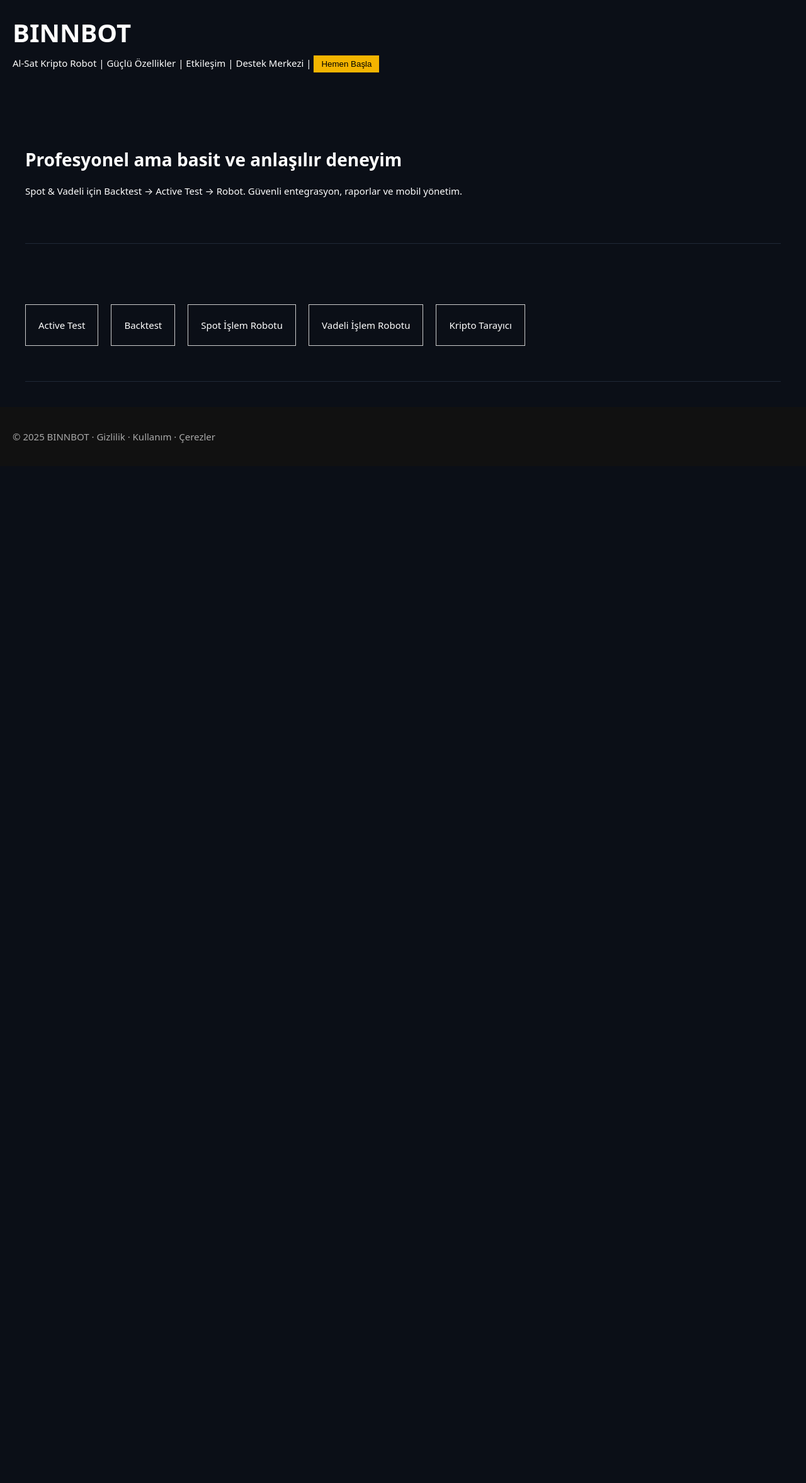
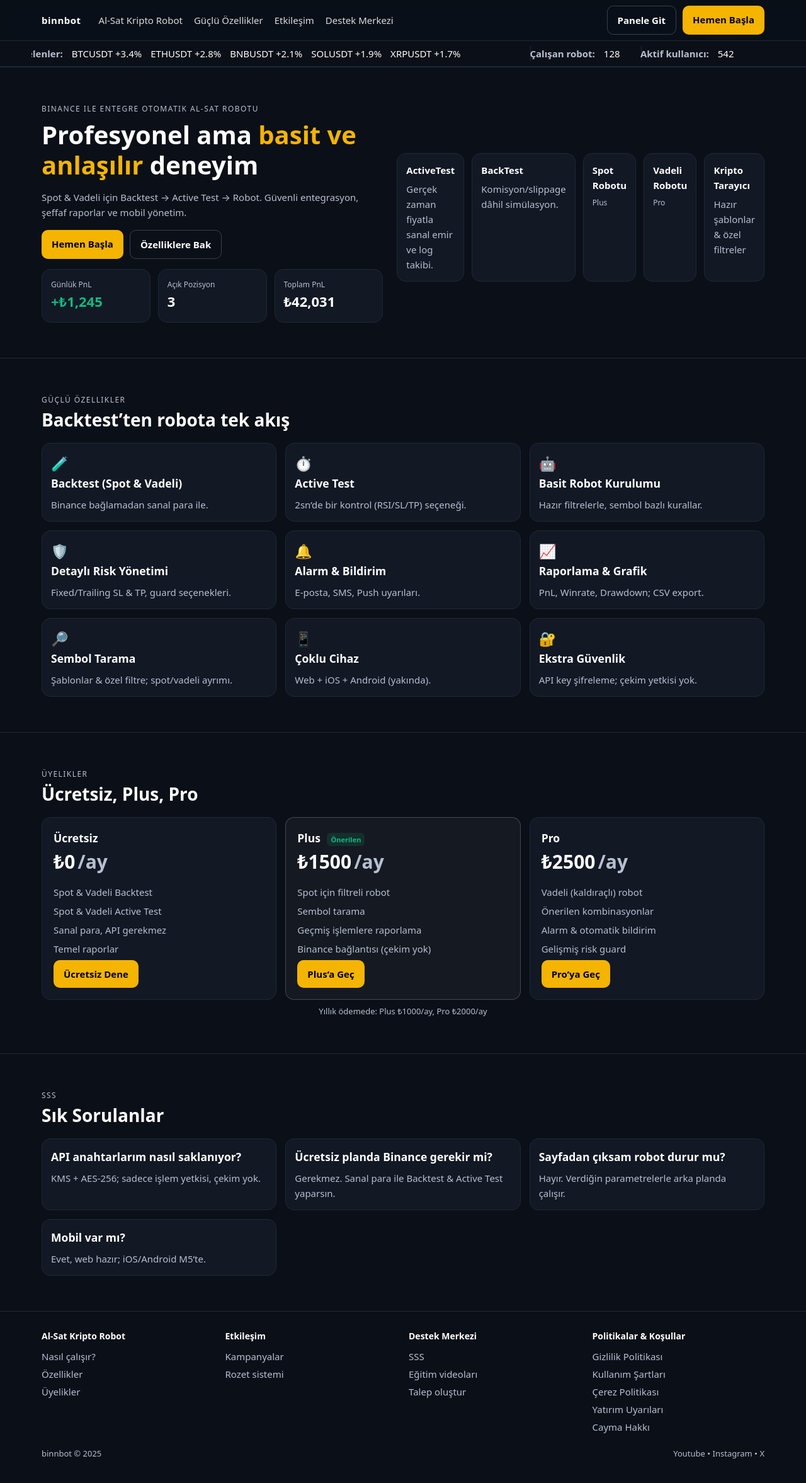
Before and after one commit to itnoyabilisim-commits/BINNBOT, a Next.js app in the folder apps/web/: page / in a window 1280 px wide. Shown: the top 2354 px of the page at 63% size. Before the commit the page ends 800 px from the top, so only its background shows below. Built offline with nearby package versions, Linux system fonts and the light colour scheme.

Commit message:
Update index.js

```diff
--- a/apps/web/pages/index.js
+++ b/apps/web/pages/index.js
@@ -1,36 +1,153 @@
+// apps/web/pages/index.js
+import Header from "../components/Header";
+
 export default function Home() {
   return (
     <div>
-      <header style={{ padding: "20px", background: "#0B0F17", color: "#fff" }}>
-        <h1>BINNBOT</h1>
-        <nav>
-          <a href="#">Al-Sat Kripto Robot</a> |{" "}
-          <a href="#">Güçlü Özellikler</a> |{" "}
-          <a href="#">Etkileşim</a> |{" "}
-          <a href="#">Destek Merkezi</a> |{" "}
-          <button style={{ background: "#F4B400", border: "none", padding: "6px 12px" }}>
-            Hemen Başla
-          </button>
-        </nav>
-      </header>
+      <Header />
 
-      <main style={{ padding: "40px" }}>
-        <section style={{ marginBottom: "40px" }}>
-          <h2>Profesyonel ama basit ve anlaşılır deneyim</h2>
-          <p>Spot & Vadeli için Backtest → Active Test → Robot. Güvenli entegrasyon, raporlar ve mobil yönetim.</p>
-        </section>
+      {/* Hero / Slider */}
+      <section id="whatis">
+        <div className="bb-container bb-hero-grid">
+          <div>
+            <div className="eyebrow">Binance ile entegre otomatik al-sat robotu</div>
+            <h1>Profesyonel ama <span style={{color:"var(--gold)"}}>basit ve anlaşılır</span> deneyim</h1>
+            <p className="lead">Spot & Vadeli için Backtest → Active Test → Robot. Güvenli entegrasyon, şeffaf raporlar ve mobil yönetim.</p>
+            <div style={{display:"flex",gap:10,marginTop:16}}>
+              <a className="btn primary" href="#plans">Hemen Başla</a>
+              <a className="btn ghost" href="#features">Özelliklere Bak</a>
+            </div>
+            <div className="kpis">
+              <div className="kpi"><div className="l">Günlük PnL</div><div className="v" style={{color:"var(--green)"}}>+₺1,245</div></div>
+              <div className="kpi"><div className="l">Açık Pozisyon</div><div className="v">3</div></div>
+              <div className="kpi"><div className="l">Toplam PnL</div><div className="v">₺42,031</div></div>
+            </div>
+          </div>
+          {/* sağda 2 blok */}
+          <div>
+            <div className="grid-tiles">
+              <div className="tile"><h4>ActiveTest</h4><p>Gerçek zaman fiyatla sanal emir ve log takibi.</p></div>
+              <div className="tile"><h4>BackTest</h4><p>Komisyon/slippage dâhil simülasyon.</p></div>
+              <div className="tile"><h4>Spot Robotu</h4><p className="mini">Plus</p></div>
+              <div className="tile"><h4>Vadeli Robotu</h4><p className="mini">Pro</p></div>
+              <div className="tile"><h4>Kripto Tarayıcı</h4><p>Hazır şablonlar & özel filtreler</p></div>
+            </div>
+          </div>
+        </div>
+      </section>
 
-        <section style={{ display: "flex", gap: "20px" }}>
-          <div style={{ border: "1px solid #ccc", padding: "20px" }}>Active Test</div>
-          <div style={{ border: "1px solid #ccc", padding: "20px" }}>Backtest</div>
-          <div style={{ border: "1px solid #ccc", padding: "20px" }}>Spot İşlem Robotu</div>
-          <div style={{ border: "1px solid #ccc", padding: "20px" }}>Vadeli İşlem Robotu</div>
-          <div style={{ border: "1px solid #ccc", padding: "20px" }}>Kripto Tarayıcı</div>
-        </section>
-      </main>
+      {/* Güçlü özellikler kesiti */}
+      <section id="features">
+        <div className="bb-container">
+          <div className="eyebrow">Güçlü Özellikler</div>
+          <h2>Backtest’ten robota tek akış</h2>
+          <div className="features-grid">
+            <div className="fcard"><div className="icon">🧪</div><h3>Backtest (Spot & Vadeli)</h3><p>Binance bağlamadan sanal para ile.</p></div>
+            <div className="fcard"><div className="icon">⏱️</div><h3>Active Test</h3><p>2sn’de bir kontrol (RSI/SL/TP) seçeneği.</p></div>
+            <div className="fcard"><div className="icon">🤖</div><h3>Basit Robot Kurulumu</h3><p>Hazır filtrelerle, sembol bazlı kurallar.</p></div>
+            <div className="fcard"><div className="icon">🛡️</div><h3>Detaylı Risk Yönetimi</h3><p>Fixed/Trailing SL & TP, guard seçenekleri.</p></div>
+            <div className="fcard"><div className="icon">🔔</div><h3>Alarm & Bildirim</h3><p>E-posta, SMS, Push uyarıları.</p></div>
+            <div className="fcard"><div className="icon">📈</div><h3>Raporlama & Grafik</h3><p>PnL, Winrate, Drawdown; CSV export.</p></div>
+            <div className="fcard"><div className="icon">🔎</div><h3>Sembol Tarama</h3><p>Şablonlar & özel filtre; spot/vadeli ayrımı.</p></div>
+            <div className="fcard"><div className="icon">📱</div><h3>Çoklu Cihaz</h3><p>Web + iOS + Android (yakında).</p></div>
+            <div className="fcard"><div className="icon">🔐</div><h3>Ekstra Güvenlik</h3><p>API key şifreleme; çekim yetkisi yok.</p></div>
+          </div>
+        </div>
+      </section>
 
-      <footer style={{ padding: "20px", background: "#111", color: "#aaa" }}>
-        <p>© {new Date().getFullYear()} BINNBOT · Gizlilik · Kullanım · Çerezler</p>
+      {/* Planlar */}
+      <section id="plans">
+        <div className="bb-container">
+          <div className="eyebrow">Üyelikler</div>
+          <h2>Ücretsiz, Plus, Pro</h2>
+          <div className="pricing">
+            <div className="plan">
+              <h3>Ücretsiz</h3>
+              <div className="price">₺0<span className="per">/ay</span></div>
+              <ul>
+                <li>Spot & Vadeli Backtest</li>
+                <li>Spot & Vadeli Active Test</li>
+                <li>Sanal para, API gerekmez</li>
+                <li>Temel raporlar</li>
+              </ul>
+              <a className="btn primary" href="/login">Ücretsiz Dene</a>
+            </div>
+            <div className="plan highlight">
+              <h3>Plus <span className="tag">Önerilen</span></h3>
+              <div className="price">₺1500<span className="per">/ay</span></div>
+              <ul>
+                <li>Spot için filtreli robot</li>
+                <li>Sembol tarama</li>
+                <li>Geçmiş işlemlere raporlama</li>
+                <li>Binance bağlantısı (çekim yok)</li>
+              </ul>
+              <a className="btn primary" href="/login">Plus’a Geç</a>
+            </div>
+            <div className="plan">
+              <h3>Pro</h3>
+              <div className="price">₺2500<span className="per">/ay</span></div>
+              <ul>
+                <li>Vadeli (kaldıraçlı) robot</li>
+                <li>Önerilen kombinasyonlar</li>
+                <li>Alarm & otomatik bildirim</li>
+                <li>Gelişmiş risk guard</li>
+              </ul>
+              <a className="btn primary" href="/login">Pro’ya Geç</a>
+            </div>
+          </div>
+          <div style={{textAlign:"center",color:"var(--muted)",marginTop:8,fontSize:13}}>Yıllık ödemede: Plus ₺1000/ay, Pro ₺2000/ay</div>
+        </div>
+      </section>
+
+      {/* SSS */}
+      <section id="faq">
+        <div className="bb-container">
+          <div className="eyebrow">SSS</div>
+          <h2>Sık Sorulanlar</h2>
+          <div className="features-grid">
+            <div className="fcard"><h3>API anahtarlarım nasıl saklanıyor?</h3><p>KMS + AES-256; sadece işlem yetkisi, çekim yok.</p></div>
+            <div className="fcard"><h3>Ücretsiz planda Binance gerekir mi?</h3><p>Gerekmez. Sanal para ile Backtest & Active Test yaparsın.</p></div>
+            <div className="fcard"><h3>Sayfadan çıksam robot durur mu?</h3><p>Hayır. Verdiğin parametrelerle arka planda çalışır.</p></div>
+            <div className="fcard"><h3>Mobil var mı?</h3><p>Evet, web hazır; iOS/Android M5’te.</p></div>
+          </div>
+        </div>
+      </section>
+
+      {/* Footer */}
+      <footer className="bb-footer" id="support">
+        <div className="bb-container">
+          <div className="f-columns">
+            <div>
+              <h4>Al-Sat Kripto Robot</h4>
+              <a href="#whatis">Nasıl çalışır?</a>
+              <a href="#features">Özellikler</a>
+              <a href="#plans">Üyelikler</a>
+            </div>
+            <div>
+              <h4>Etkileşim</h4>
+              <a href="#">Kampanyalar</a>
+              <a href="#">Rozet sistemi</a>
+            </div>
+            <div>
+              <h4>Destek Merkezi</h4>
+              <a href="#faq">SSS</a>
+              <a href="#">Eğitim videoları</a>
+              <a href="#">Talep oluştur</a>
+            </div>
+            <div>
+              <h4>Politikalar & Koşullar</h4>
+              <a href="#">Gizlilik Politikası</a>
+              <a href="#">Kullanım Şartları</a>
+              <a href="#">Çerez Politikası</a>
+              <a href="#">Yatırım Uyarıları</a>
+              <a href="#">Cayma Hakkı</a>
+            </div>
+          </div>
+          <div className="f-bottom">
+            <div>binnbot © {new Date().getFullYear()}</div>
+            <div>Youtube • Instagram • X</div>
+          </div>
+        </div>
       </footer>
     </div>
   );
```
